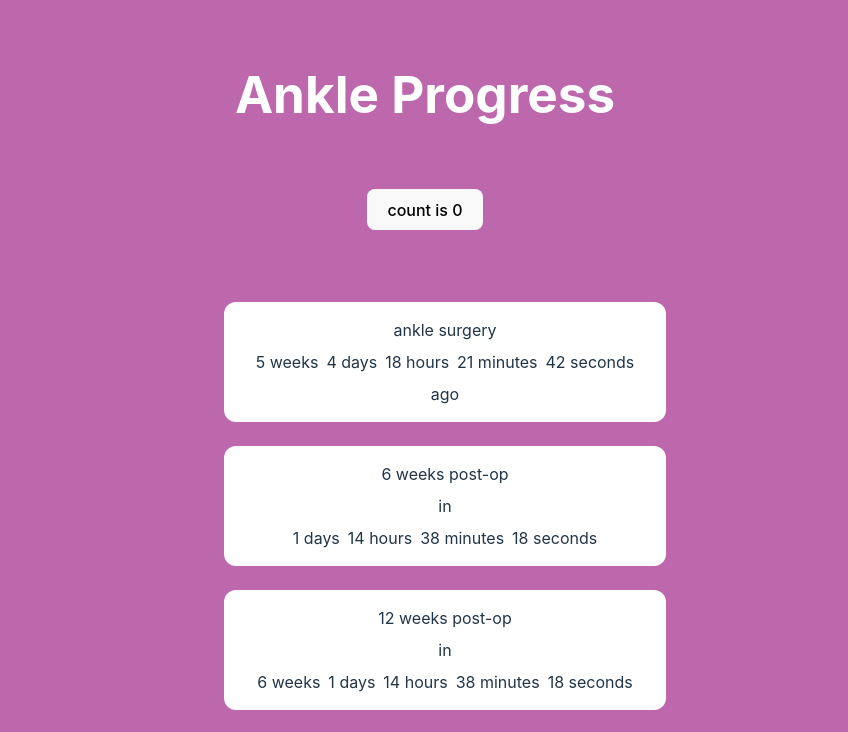
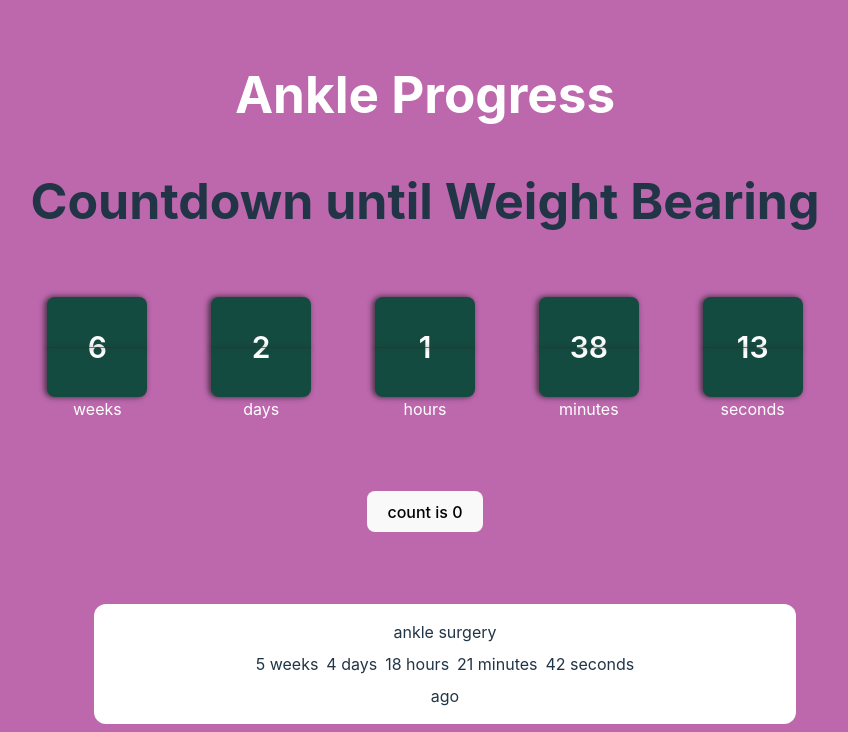
Before and after one commit to remnantsofred/habit-tracker, a React (Vite) app: page / in a window 1280 px wide. Shown: the top 732 px of the page, without its empty margins (215-1063 px from the left). Built offline with nearby package versions, Linux system fonts and the light colour scheme.

Commit message:
New countdown component

```diff
--- a/src/App.tsx
+++ b/src/App.tsx
@@ -3,6 +3,7 @@
 import viteLogo from '/vite.svg'
 import './App.css'
 import Milestone from './components/Milestone'
+import Countdown from './components/Countdown/Countdown'
 export interface IMilestone {
   name: string;
   date: number;
@@ -42,6 +43,7 @@
         </a>
       </div>
       <h1 className='main-h1'>Ankle Progress</h1>
+      <Countdown />
       <div className="card">
         <button onClick={() => setCount((count) => count + 1)}>
           count is {count}
--- /dev/null
+++ b/src/components/Countdown/Countdown.css
@@ -0,0 +1,51 @@
+.countdown .content {
+  width: 100%;
+  display: flex;
+  flex-direction: row;
+  justify-content: center;
+  margin: auto;
+  gap: 30px;
+}
+
+.countdown h2 {
+  margin-bottom: 20px;
+  font-size: 50px;
+}
+
+.countdown .box {
+  width: calc(100% / 5);
+  display: flex;
+  flex-direction: column;
+  align-items: center;
+  justify-content: center;
+  height: 200px;
+  max-width: 150px;
+  color: white;
+}
+
+.countdown .value {
+  font-size: 30px;
+  font-weight: 600;;
+  background-color: #144b40;
+  display: flex;
+  justify-content: center;
+  align-items: center;
+  border-radius: 8px;
+  width: 100px;
+  height: 100px;
+  position: relative;
+  box-shadow: -2px 0px 5px 1px #232423ad;
+}
+
+.countdown .value::before {
+  content: '';
+  position: absolute;
+  width: 100%;
+  height: 1px;
+  z-index: 2;
+  background-color: #313131b0;
+  box-shadow: 0px 0px 5px 0px #2e2f2ed6;
+}
+.countdown .value::after {
+
+}
--- /dev/null
+++ b/src/components/Countdown/Countdown.tsx
@@ -0,0 +1,81 @@
+import React, { useState, useEffect} from "react";
+import './Countdown.css'
+
+const COUNTDOWN_TARGET = new Date("2024-05-23T18:00:00");
+
+const getTimeLeft = () => {
+  const totalTimeLeft = COUNTDOWN_TARGET - new Date();
+  const weeks = Math.floor(totalTimeLeft / (1000 * 60 * 60 * 24 * 7) % 7);
+  const days = Math.floor(totalTimeLeft / (1000 * 60 * 60 * 24) % 7);
+  const hours = Math.floor(totalTimeLeft / (1000 * 60 * 60) % 24);
+  const minutes = Math.floor(totalTimeLeft / (1000 * 60) % 60);
+  const seconds = Math.floor(totalTimeLeft / (1000) % 60);
+  return { weeks, days, hours, minutes, seconds}
+}
+
+const Countdown = () => {
+  const [timeLeft, setTimeLeft] = useState(()=> getTimeLeft());
+
+  useEffect(() => {
+    const timer = setInterval(() => {
+        setTimeLeft(getTimeLeft())
+      }, 1000)
+    return ()=> {
+      clearInterval(timer)
+    }
+  }, []);
+
+  return (
+    <div className="countdown">
+      <h2>Countdown until Weight Bearing</h2>
+      <div className="content">
+        {Object.entries(timeLeft).map(el => {
+          const label = el[0];
+          const value = el[1];
+          return (
+            <div className="box" key={label}>
+              <div className="value">
+              <span>{value}</span>
+              </div>
+              <span className="label">{label}</span>
+            </div>
+          )
+        })}
+        {/* <div className="box">
+          <div className="value">
+          <span>{timeLeft.weeks}</span>
+          </div>
+          <span className="label">weeks</span>
+        </div>
+        <div className="box">
+          <div className="value">
+          <span>{timeLeft.days}</span>
+          </div>
+          <span className="label">days</span>
+        </div>
+        <div className="box">
+          <div className="value">
+          <span>{timeLeft.hours}</span>
+          </div>
+          <span className="label">hours</span>
+        </div>
+        <div className="box">
+          <div className="value">
+          <span>{timeLeft.minutes}</span>
+          </div>
+          <span className="label">minutes</span>
+        </div>
+        <div className="box">
+          <div className="value">
+          <span>{timeLeft.seconds}</span>
+          </div>
+          <span className="label">seconds</span>
+        </div> */}
+      </div>
+
+
+    </div>
+  )
+}
+
+export default Countdown
```
Also changed, not shown: src/components/Countdown.tsx (+4 -4 lines).
